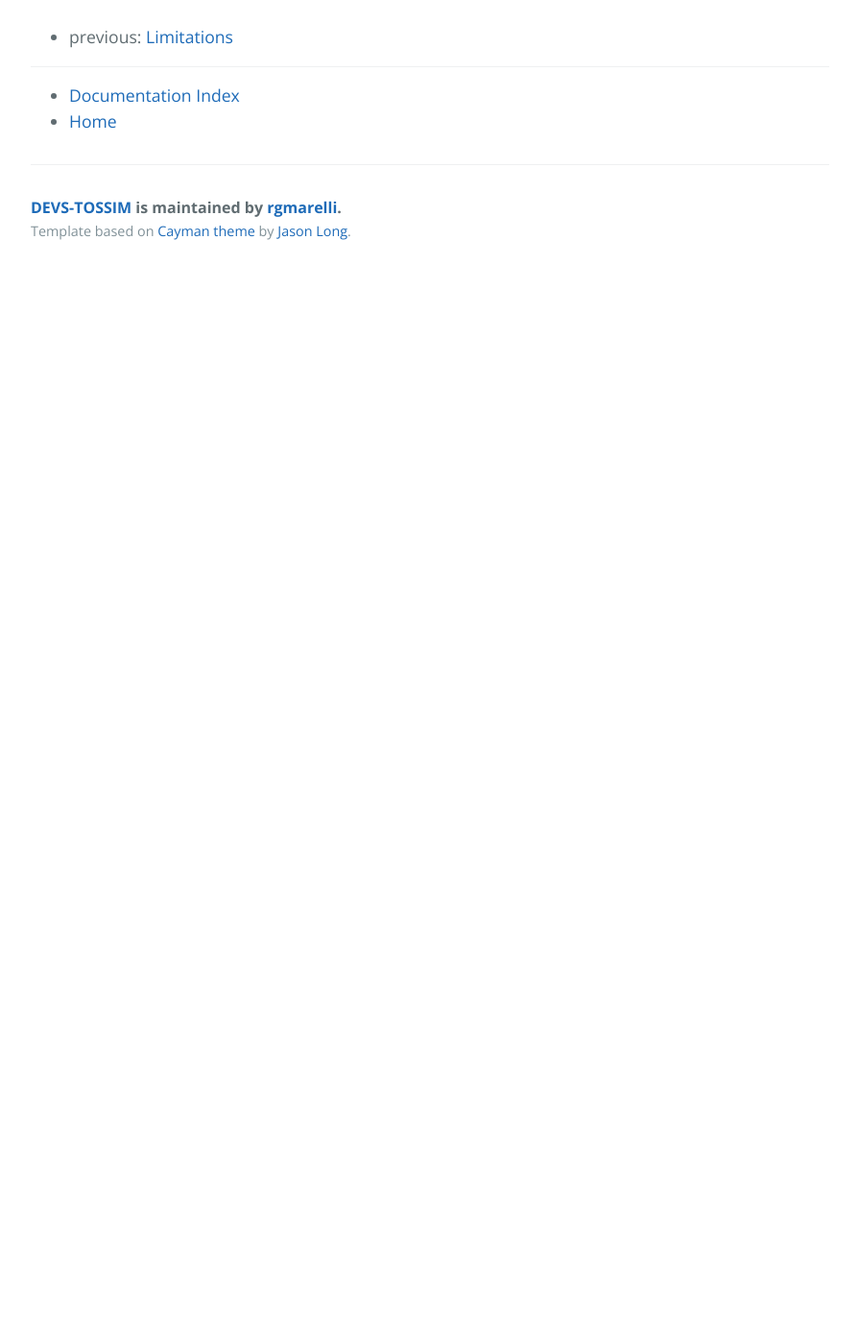
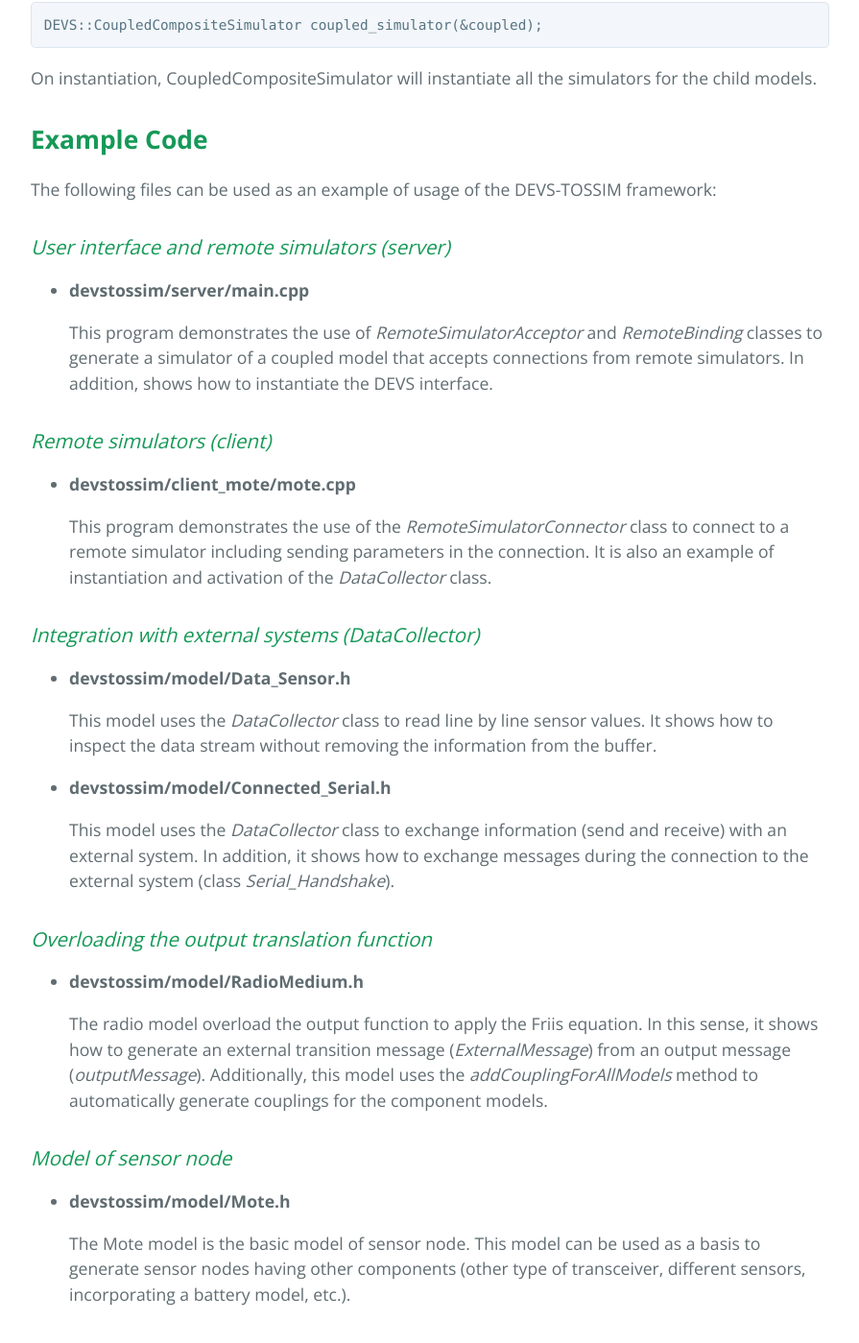
Before and after one commit to rgmarelli/devs-tossim, a Jekyll site: the page built from _posts/2016-04-23-devguide.markdown, in a window 1280 px wide and 1400 px high, scrolled down 4634 px. Shown: the whole window at 96% size, without its empty margins (192-1087 px from the left). Built offline with Jekyll 4.4.1, drawn with Linux system fonts in a browser that asks for light colours; nearby versions of some CDN libraries; before the commit the page ends 4918 px from its top, so only the background shows below that; some of the changed text lies outside the part shown.

Commit message:
Dev & User guide improvements

```diff
--- a/_posts/2016-04-23-devguide.markdown
+++ b/_posts/2016-04-23-devguide.markdown
@@ -3,6 +3,13 @@ layout: post
 title:  "Development guide"
 date:   2016-04-23 20:00:00 -0300
 ---
+
+* [Introduction](#introduction)
+* [Creating new DEVS atomic models](#creating-new-devs-atomic-models)
+* [Creating new DEVS coupled models](#creating-new-devs-coupled-models)
+* [Instantiation of simulators](#instantiation-of-simulators)
+* [Example code](#example-code)
+
 ## Introduction
 
 This guide explains how to use the DEVS framework and generate new DEVS models. The DEVS framework is generic and can be used to create simulations that have no relation with wireless sensor networks.
@@ -152,3 +159,41 @@ Note that when using CoupledCompositeModel, the child model instances are direct
     DEVS::CoupledCompositeSimulator coupled_simulator(&coupled);
 
 On instantiation, CoupledCompositeSimulator will instantiate all the simulators for the child models.
+
+## Example code
+
+The following files can be used as an example of usage of the DEVS-TOSSIM framework:
+
+### User interface and remote simulators (server)
+
+* **devstossim/server/main.cpp**
+
+    This program demonstrates the use of *RemoteSimulatorAcceptor* and *RemoteBinding* classes to generate a simulator of a coupled model that accepts connections from remote simulators. In addition, shows how to instantiate the DEVS interface.
+
+### Remote simulators (client)
+
+* **devstossim/client_mote/mote.cpp**
+
+    This program demonstrates the use of the *RemoteSimulatorConnector* class to connect to a remote simulator including sending parameters in the connection. It is also an example of instantiation and activation of the *DataCollector* class.
+
+### Integration with external systems (DataCollector)
+
+* **devstossim/model/Data_Sensor.h**
+
+    This model uses the *DataCollector* class to read line by line sensor values. It shows how to inspect the data stream without removing the information from the buffer.
+
+* **devstossim/model/Connected_Serial.h**
+
+    This model uses the *DataCollector* class to exchange information (send and receive) with an external system. In addition, it shows how to exchange messages during the connection to the external system (class *Serial_Handshake*).
+
+### Overloading the output translation function
+
+* **devstossim/model/RadioMedium.h**
+
+    The radio model overload the output function to apply the Friis equation. In this sense, it shows how to generate an external transition message (*ExternalMessage*) from an output message (*outputMessage*). Additionally, this model uses the *addCouplingForAllModels* method to automatically generate couplings for the component models.
+
+### Model of sensor node
+
+* **devstossim/model/Mote.h**
+
+    The Mote model is the basic model of sensor node. This model can be used as a basis to generate sensor nodes having other components (other type of transceiver, different sensors, incorporating a battery model, etc.).
```
Also changed, not shown: _posts/2016-04-23-userguide.markdown (+7 -0 lines).
